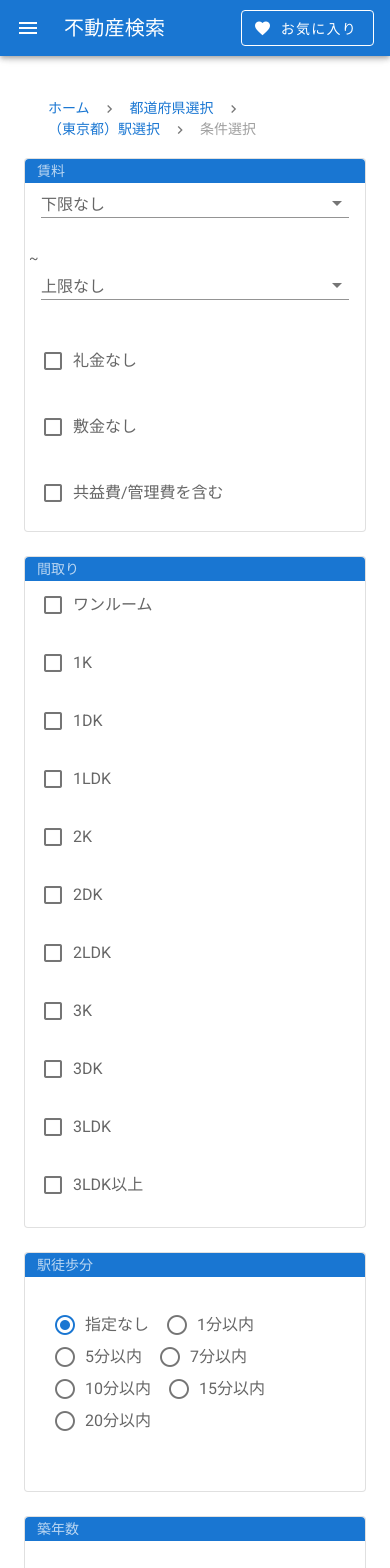
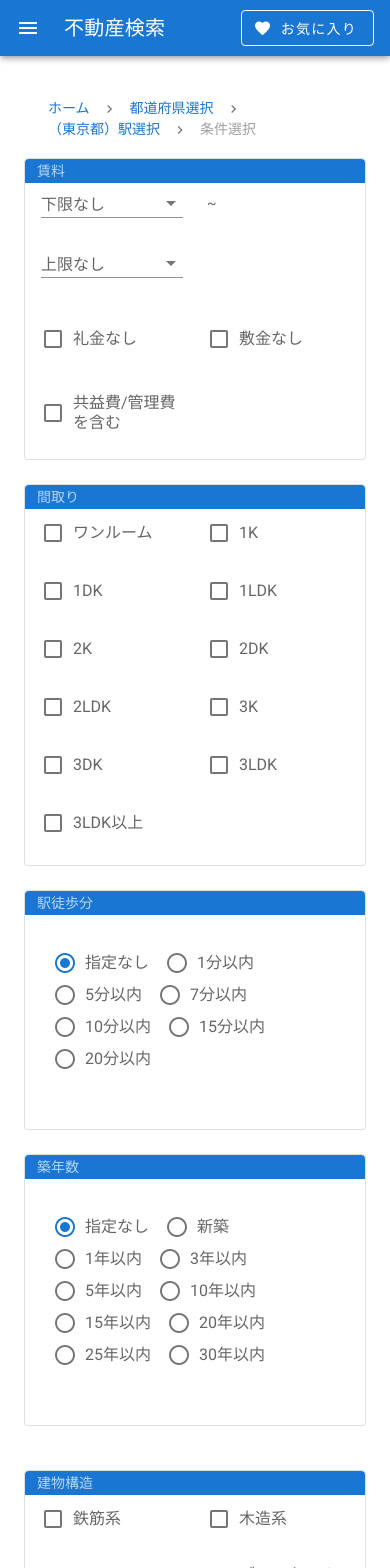
Before and after one commit to mtoyopet/fudosan-search, a Nuxt app: page /conditions in a window 390 px wide. Shown: the top 1568 px of the page. Built offline with nearby package versions, Linux system fonts and the light colour scheme.

Commit message:
responsive fixed

```diff
--- a/pages/conditions/index.vue
+++ b/pages/conditions/index.vue
@@ -9,15 +9,17 @@
             </v-system-bar>
             <v-card-text>
               <v-row align="center">
-                <v-col class="pt-0" cols="12" sm="4">
+                <v-col class="pt-0" cols="6" md="4" sm="2">
                   <v-select
                     :items="rent"
                     label="下限なし"
                     dense
                   ></v-select>
                 </v-col>
-                ~
-                <v-col class="pt-0" cols="12" sm="4">
+                <v-col class="pt-0" cols="1" md="1" sm="1">
+                  <p>~</p>
+                </v-col>
+                <v-col class="pt-0" cols="6" md="4" sm="2">
                   <v-select
                     :items="rent"
                     label="上限なし"
@@ -25,18 +27,18 @@
                   ></v-select>
                 </v-col>
               </v-row>
-              <v-row align="center">
-                <v-col class="mt-0 py-0" cols="12" sm="4">
+              <v-row>
+                <v-col class="mt-0 py-0" cols="6" md="4" sm="6">
                   <v-checkbox
                     label="礼金なし"
                   ></v-checkbox>
                 </v-col>
-                <v-col class="mt-0 py-0" cols="12" sm="4">
+                <v-col class="mt-0 py-0" cols="6" md="4" sm="6">
                   <v-checkbox
                     label="敷金なし"
                   ></v-checkbox>
                 </v-col>
-                <v-col class="mt-0 py-0" cols="12" sm="4">
+                <v-col class="mt-0 py-0" cols="6" md="4" sm="6">
                   <v-checkbox
                     label="共益費/管理費を含む"
                   ></v-checkbox>
@@ -53,7 +55,7 @@
             </v-system-bar>
             <v-card-text>
               <v-row>
-                <v-col class="mt-0 py-0" cols="12" sm="4" v-for="item in madori" :key="item">
+                <v-col class="mt-0 py-0" cols="6" md="4" sm="6" v-for="item in madori" :key="item">
                   <v-checkbox
                     class="my-1"
                     :label="item"
@@ -101,7 +103,7 @@
             </v-system-bar>
             <v-card-text>
               <v-row>
-                <v-col class="mt-0 py-0" cols="12" sm="4" v-for="item in buildingType" :key="item">
+                <v-col class="mt-0 py-0" cols="6" md="4" sm="6" v-for="item in buildingType" :key="item">
                   <v-checkbox
                     class="my-1"
                     :label="item"
@@ -119,7 +121,7 @@
             </v-system-bar>
             <v-card-text>
               <v-row>
-                <v-col class="mt-0 py-0" cols="12" sm="4" v-for="item in kodawari" :key="item">
+                <v-col class="mt-0 py-0" cols="6" md="4" sm="6" v-for="item in kodawari" :key="item">
                   <v-checkbox
                     class="my-1"
                     :label="item"
```
